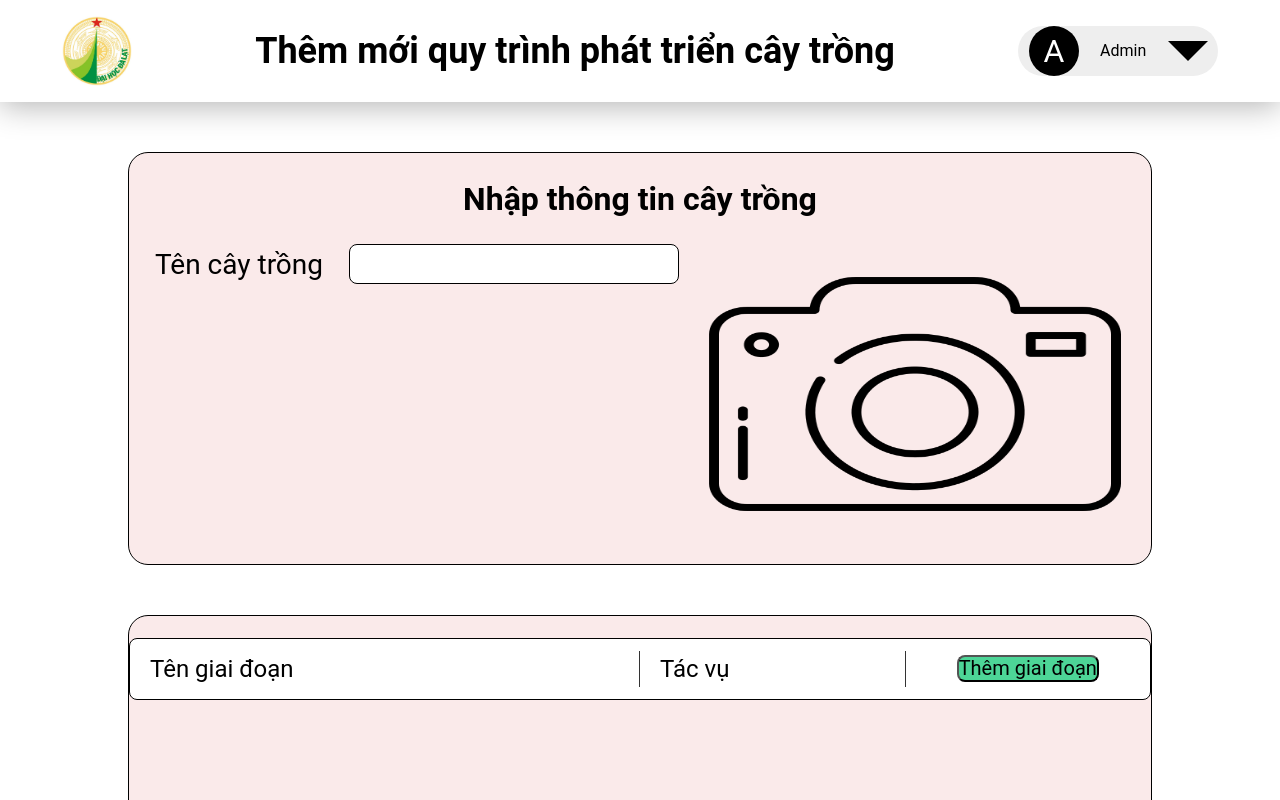
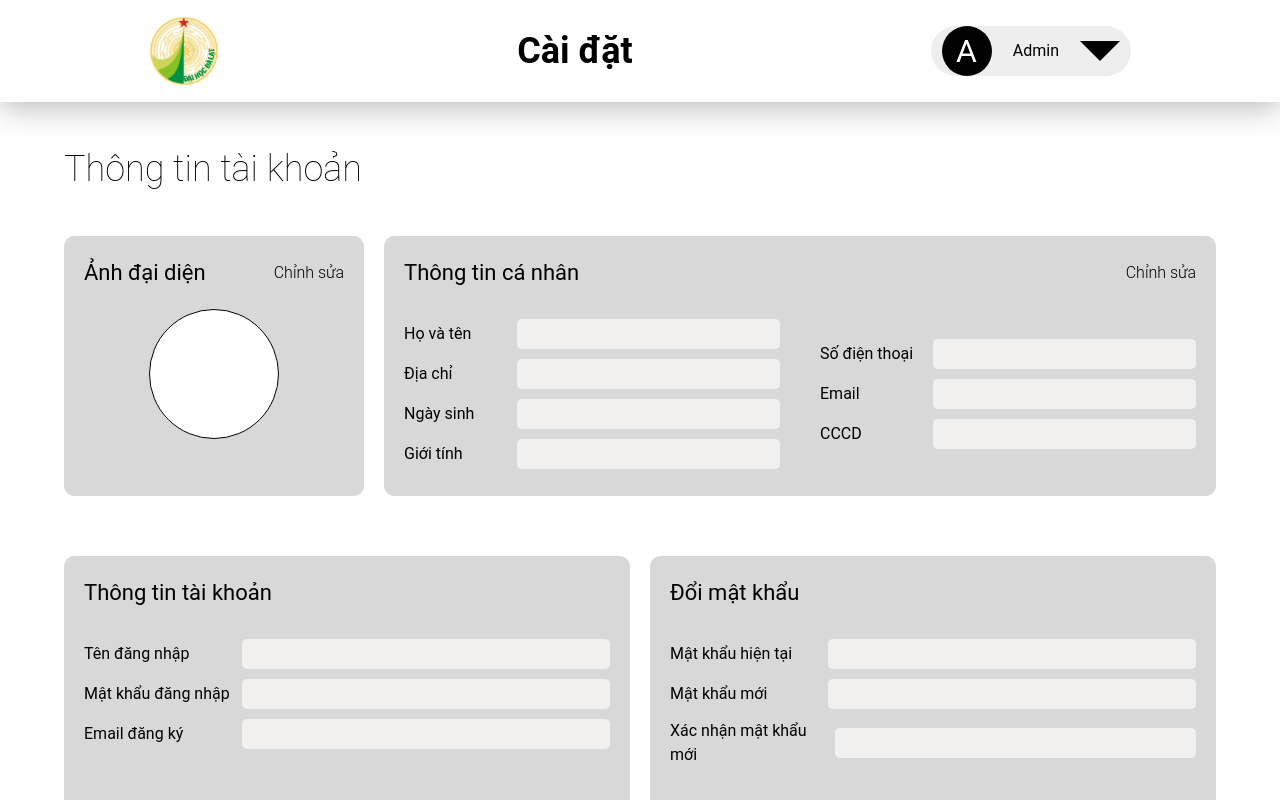
Before and after one commit to nhatlinh0/DACS, a React (Create React App) app: page / in a window 1280 px wide. Shown: the top 800 px of the page. Built offline with nearby package versions, Linux system fonts and the light colour scheme.

Commit message:
len di em

```diff
--- a/src/App.js
+++ b/src/App.js
@@ -1,15 +1,21 @@
 import InfoLayout from './Layouts/InfoLayout';
 import StageLayout from './Layouts/StageLayout';
+import AccountLayout from './Layouts/AccountLayout';
 
 function App() {
     return (
         <div className="App">
-      <InfoLayout info="Nhập thông tin cây trồng" name="Tên cây trồng" stage="Nhập các giai đoạn phát triển cây trồng">
+            {/*} <InfoLayout
+                info="Nhập thông tin cây trồng"
+                name="Tên cây trồng"
+                stage="Nhập các giai đoạn phát triển cây trồng"
+            >
                 Thêm mới quy trình phát triển cây trồng
             </InfoLayout>
             <StageLayout info="Nhập thông tin giai đoạn cây trồng" name="Tên giai đoạn" content>
                 Thêm mới quy trình phát triển cây trồng
-      </StageLayout>
+            </StageLayout> {*/}
+            <AccountLayout>Cài đặt</AccountLayout>
         </div>
     );
 }
--- /dev/null
+++ b/src/Layouts/AccountLayout/AccountLayout.module.css
@@ -0,0 +1,100 @@
+.container {
+    width: 90%;
+    margin: 0 auto;
+}
+
+.formname {
+    font-size: 3.6rem;
+    font-weight: lighter;
+    margin: 40px 0;
+}
+
+.wrap {
+    display: flex;
+    align-items: center;
+    margin-bottom: 60px;
+}
+
+.avatarwrap {
+    height: 260px;
+    width: 300px;
+    background-color: #d8d8d8;
+    border-radius: 10px;
+    margin-right: 20px;
+}
+
+.titlewrap {
+    display: flex;
+    align-items: center;
+    justify-content: space-between;
+    margin: 20px 0;
+}
+
+.lefttext {
+    font-size: 2.2rem;
+    font-weight: 400;
+    margin-left: 20px;
+}
+
+.righttext {
+    font-size: 1.6rem;
+    font-weight: 300;
+    margin-right: 20px;
+}
+
+.avatar {
+    width: 130px;
+    height: 130px;
+    border-radius: 50%;
+    background-color: #fff;
+    border: 1px solid #000;
+    margin: 0 auto;
+}
+
+.userinfowrap {
+    height: 260px;
+    flex: 1;
+    background-color: #d8d8d8;
+    border-radius: 10px;
+}
+
+.userformwrap {
+    display: flex;
+    justify-content: space-around;
+    align-items: center;
+}
+
+.leftform {
+    flex: 1;
+}
+
+.rightform {
+    flex: 1;
+}
+
+.item {
+    display: flex;
+    align-items: center;
+    justify-content: space-between;
+    margin: 10px 20px;
+}
+
+.label {
+    font-size: 1.6rem;
+}
+
+.textbox {
+    width: 70%;
+    height: 30px;
+    background: #f3f0f0;
+    border-radius: 5px;
+    border: none;
+}
+
+.marleft {
+    margin-left: 10px;
+}
+
+.marright {
+    margin-right: 10px;
+}
--- /dev/null
+++ b/src/Layouts/AccountLayout/index.js
@@ -0,0 +1,113 @@
+import Header from '../InfoLayout/Header';
+import styles from './AccountLayout.module.css';
+import classNames from 'classnames/bind';
+import Button from '../InfoLayout/Button';
+
+const cx = classNames.bind(styles);
+
+function AccountLayout(props) {
+    return (
+        <>
+            <Header>{props.children}</Header>
+            <div className={styles.container}>
+                <h1 className={styles.formname}>Thông tin tài khoản</h1>
+                <div className={styles.wrap}>
+                    <div className={styles.avatarwrap}>
+                        <div className={styles.titlewrap}>
+                            <p className={styles.lefttext}>Ảnh đại diện</p>
+                            <p className={styles.righttext}>Chỉnh sửa</p>
+                        </div>
+                        <div className={styles.avatar}></div>
+                    </div>
+                    <div className={styles.userinfowrap}>
+                        <div className={styles.titlewrap}>
+                            <p className={styles.lefttext}>Thông tin cá nhân</p>
+                            <p className={styles.righttext}>Chỉnh sửa</p>
+                        </div>
+                        <div className={styles.userformwrap}>
+                            <div className={styles.leftform}>
+                                <div className={styles.item}>
+                                    <p className={styles.label}>Họ và tên</p>
+                                    <input className={styles.textbox} type="text"></input>
+                                </div>
+                                <div className={styles.item}>
+                                    <p className={styles.label}>Địa chỉ</p>
+                                    <input className={styles.textbox} type="text"></input>
+                                </div>
+                                <div className={styles.item}>
+                                    <p className={styles.label}>Ngày sinh</p>
+                                    <input className={styles.textbox} type="text"></input>
+                                </div>
+                                <div className={styles.item}>
+                                    <p className={styles.label}>Giới tính</p>
+                                    <input className={styles.textbox} type="text"></input>
+                                </div>
+                            </div>
+                            <div className={styles.rightform}>
+                                <div className={styles.item}>
+                                    <p className={styles.label}>Số điện thoại</p>
+                                    <input className={styles.textbox} type="text"></input>
+                                </div>
+                                <div className={styles.item}>
+                                    <p className={styles.label}>Email</p>
+                                    <input className={styles.textbox} type="text"></input>
+                                </div>
+                                <div className={styles.item}>
+                                    <p className={styles.label}>CCCD</p>
+                                    <input className={styles.textbox} type="text"></input>
+                                </div>
+                            </div>
+                        </div>
+                    </div>
+                </div>
+                <div className={styles.wrap}>
+                    <div className={cx('userinfowrap', 'marright')}>
+                        <div className={styles.titlewrap}>
+                            <p className={styles.lefttext}>Thông tin tài khoản</p>
+                        </div>
+                        <div className={styles.userformwrap}>
+                            <div className={styles.leftform}>
+                                <div className={styles.item}>
+                                    <p className={styles.label}>Tên đăng nhập</p>
+                                    <input className={styles.textbox} type="text"></input>
+                                </div>
+                                <div className={styles.item}>
+                                    <p className={styles.label}>Mật khẩu đăng nhập</p>
+                                    <input className={styles.textbox} type="text"></input>
+                                </div>
+                                <div className={styles.item}>
+                                    <p className={styles.label}>Email đăng ký</p>
+                                    <input className={styles.textbox} type="text"></input>
+                                </div>
+                            </div>
+                        </div>
+                    </div>
+                    <div className={cx('userinfowrap', 'marleft')}>
+                        <div className={styles.titlewrap}>
+                            <p className={styles.lefttext}>Đổi mật khẩu</p>
+                        </div>
+                        <div className={styles.userformwrap}>
+                            <div className={styles.leftform}>
+                                <div className={styles.item}>
+                                    <p className={styles.label}>Mật khẩu hiện tại</p>
+                                    <input className={styles.textbox} type="text"></input>
+                                </div>
+                                <div className={styles.item}>
+                                    <p className={styles.label}>Mật khẩu mới</p>
+                                    <input className={styles.textbox} type="text"></input>
+                                </div>
+                                <div className={styles.item}>
+                                    <p className={styles.label}>Xác nhận mật khẩu mới</p>
+                                    <input className={styles.textbox} type="text"></input>
+                                </div>
+                            </div>
+                        </div>
+                    </div>
+                </div>
+            </div>
+            <Button></Button>
+        </>
+    );
+}
+
+export default AccountLayout;
--- a/src/Layouts/InfoLayout/Button/Button.module.css
+++ b/src/Layouts/InfoLayout/Button/Button.module.css
@@ -1,7 +1,7 @@
 .container {
     display: flex;
     justify-content: flex-end;
-  margin-top: 20px;
+    margin: 40px 0px;
 }
 
 .btnThoat {
```
Also changed, not shown: 1 other file (tests, documents, lock files or other folders). Lines whose indentation alone changed are shown as unchanged.
